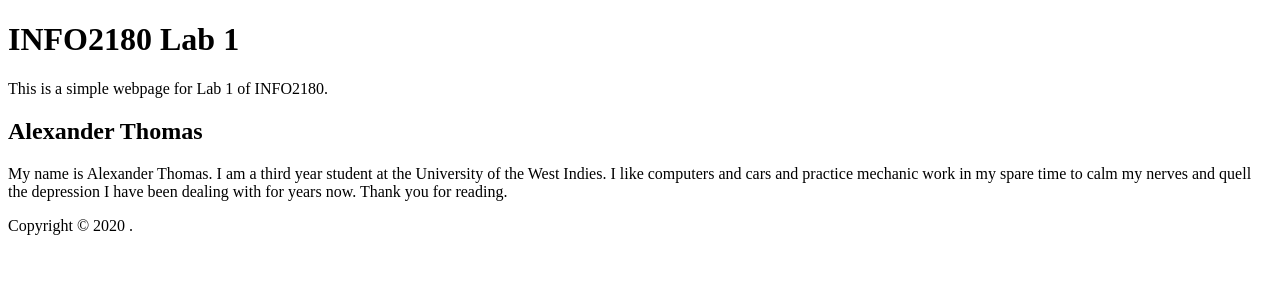
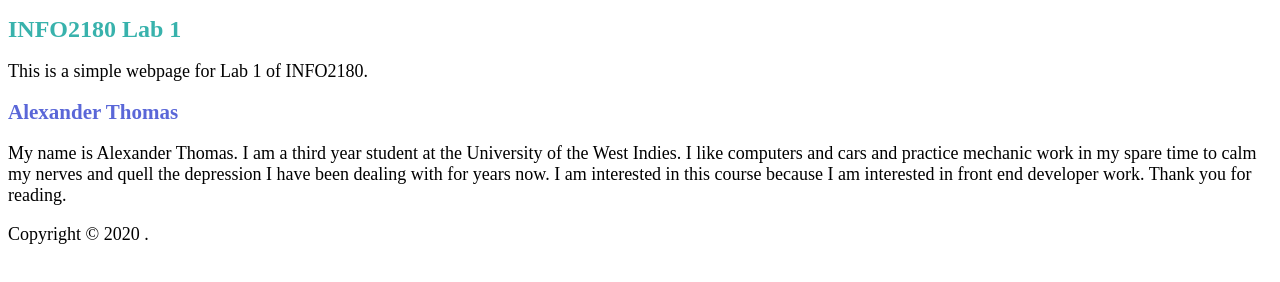
Before and after one commit to AThomas892/info2180-lab1-old, a plain HTML site: page index.html in a window 1280 px wide. Drawn offline with Linux system fonts and the light colour scheme.

Commit message:
Just going along

```diff
--- a/index.html
+++ b/index.html
@@ -2,9 +2,9 @@
 <html lang="en">
 <head>
     <meta charset="UTF-8">
-    <meta name="viewport" content="width=device-
-width, initial-scale=1.0">
+    <meta name="viewport" content="width=device-width, initial-scale=1.0">
     <meta http-equiv="X-UA-Compatible" content="ie=edge">
+        <link rel = "stylesheet" href="styles.css">
     <title>INFO2180 Lab 1</title>
 </head>
 <body>
@@ -14,7 +14,7 @@ width, initial-scale=1.0">
 </header>
 <main>
     <h2>Alexander Thomas</h2>
-    <p>My name is Alexander Thomas. I am a third year student at the University of the West Indies. I like computers and cars and practice mechanic work in my spare time to calm my nerves and quell the depression I have been dealing with for years now. Thank you for reading.</p>
+    <p>My name is Alexander Thomas. I am a third year student at the University of the West Indies. I like computers and cars and practice mechanic work in my spare time to calm my nerves and quell the depression I have been dealing with for years now. I am interested in this course because I am interested in front end developer work. Thank you for reading.</p>
 </main>
 <footer>
         <p>Copyright &copy; 2020 <Alexander Thomas>.</p>
--- /dev/null
+++ b/styles.css
@@ -0,0 +1,13 @@
+h1{
+	font-size: 24px;
+	color: #38B2AC;
+}
+
+h2{
+	font-size: 21px;
+	color: #5A67D8;
+}
+
+p{
+	font-size: 18px;
+}
```
